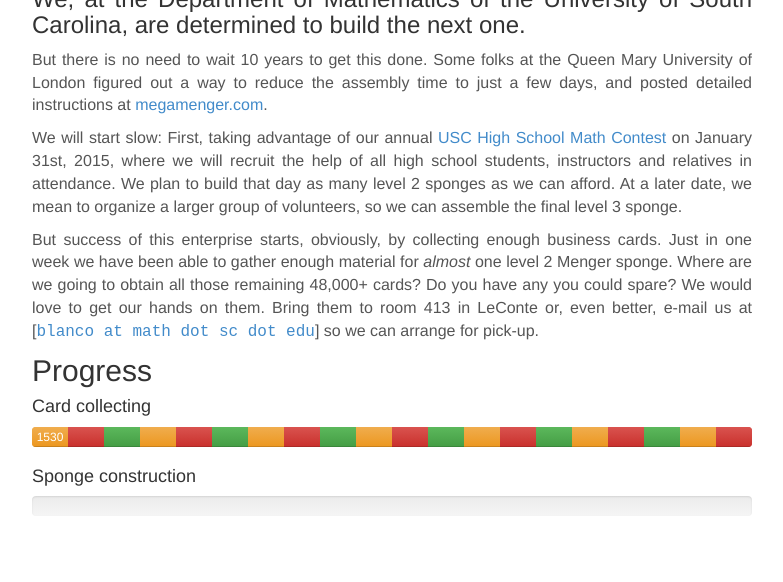
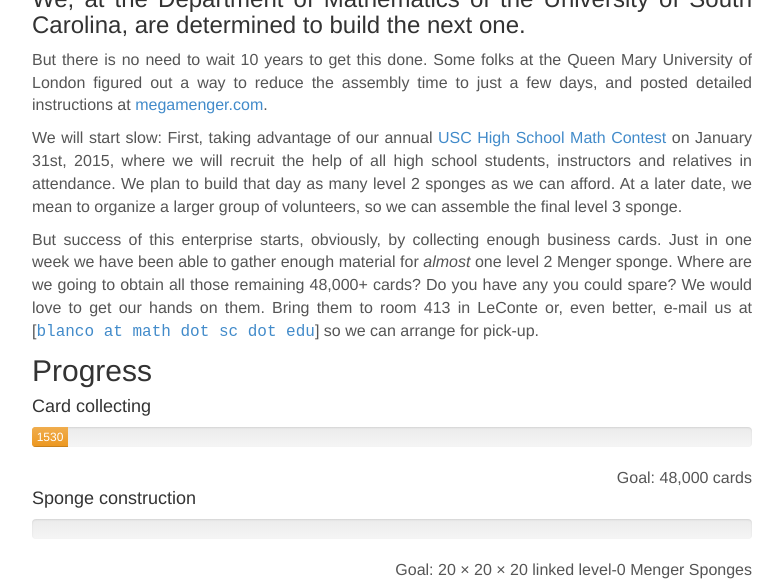
Before and after one commit to blancosilva/blancosilva.github.io, a Jekyll site: the page built from _posts/2014-11-05-Menger-Sponges.md, in a window 1280 px wide and 900 px high, scrolled down 1922 px, cut to the strip 318-900 px from the top of the window. Shown: the whole strip, without its empty margins (248-1031 px from the left). Built offline with Jekyll 4.4.1, drawn with Linux system fonts in a browser that asks for light colours; nearby versions of some CDN libraries; formulas are drawn with MathJax 3; comment, search, counter and statistics services are not loaded; before the commit the page ends 2776 px from its top, so only the background shows below that.

Commit message:
Added support for progress bars in Menger Sponge post

```diff
--- a/_posts/2014-11-05-Menger-Sponges.md
+++ b/_posts/2014-11-05-Menger-Sponges.md
@@ -50,7 +50,7 @@
 
 <div class="progress">
 	<div class="progress-bar progress-bar-warning" style="width: 5%"><span>1530</span></div>
-	<div class="progress-bar progress-bar-danger" role="progressbar" aria-valuenow="50" aria-valuemin="0" aria-valuemax="100" style="width: 5%"><span class='sr-only'>Level-2</span></div>
+	<!-- <div class="progress-bar progress-bar-danger" style="width: 5%"><span class='sr-only'>Level-2</span></div>
 	<div class="progress-bar progress-bar-success" style="width: 5%"><span class="sr-only">Level-2</span></div>
 	<div class="progress-bar progress-bar-warning" style="width: 5%"><span class="sr-only">Level-2</span></div>
 	<div class="progress-bar progress-bar-danger" style="width: 5%"><span class='sr-only'>Level-2</span></div>
@@ -68,8 +68,9 @@
 	<div class="progress-bar progress-bar-danger" style="width: 5%"><span class='sr-only'>Level-2</span></div>
 	<div class="progress-bar progress-bar-success" style="width: 5%"><span class="sr-only">Level-2</span></div>
 	<div class="progress-bar progress-bar-warning" style="width: 5%"><span class="sr-only">Level-2</span></div>
-	<div class="progress-bar progress-bar-danger" style="width: 5%"><span class='sr-only'>Level-2</span></div>
-<span style="text-align:right;">Goal: 48,000</span></div>
+	<div class="progress-bar progress-bar-danger" style="width: 5%"><span class='sr-only'>Level-2</span></div> -->
+</div>
+<div style="text-align:right">Goal: 48,000 cards</div>
 
 #### Sponge construction
 
@@ -95,3 +96,5 @@
 	<div class="progress-bar progress-bar-warning" style="width: 5%"><span class="sr-only">Level-2</span></div>
 	<div class="progress-bar progress-bar-warning" style="width: 5%"><span class="sr-only">Level-2</span></div> -->
 </div>
+
+<div style="text-align:right;">Goal: 20 &times; 20 &times; 20 linked level-0 Menger Sponges</div>
```
Also changed, not shown: 3 other files.
